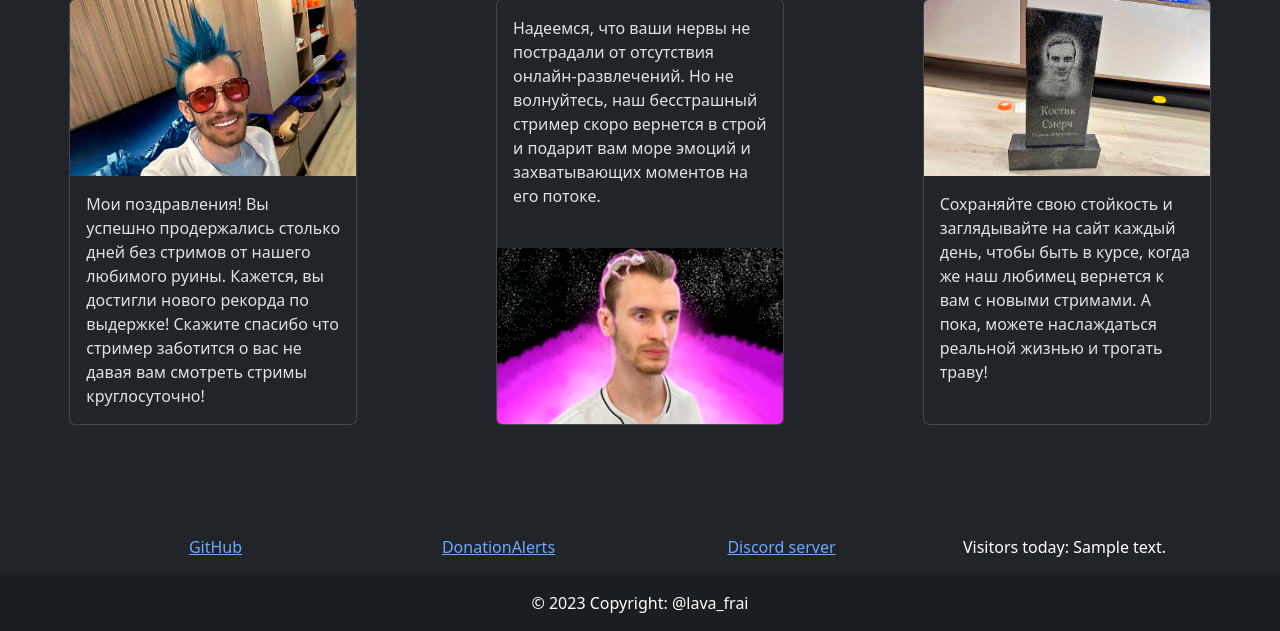
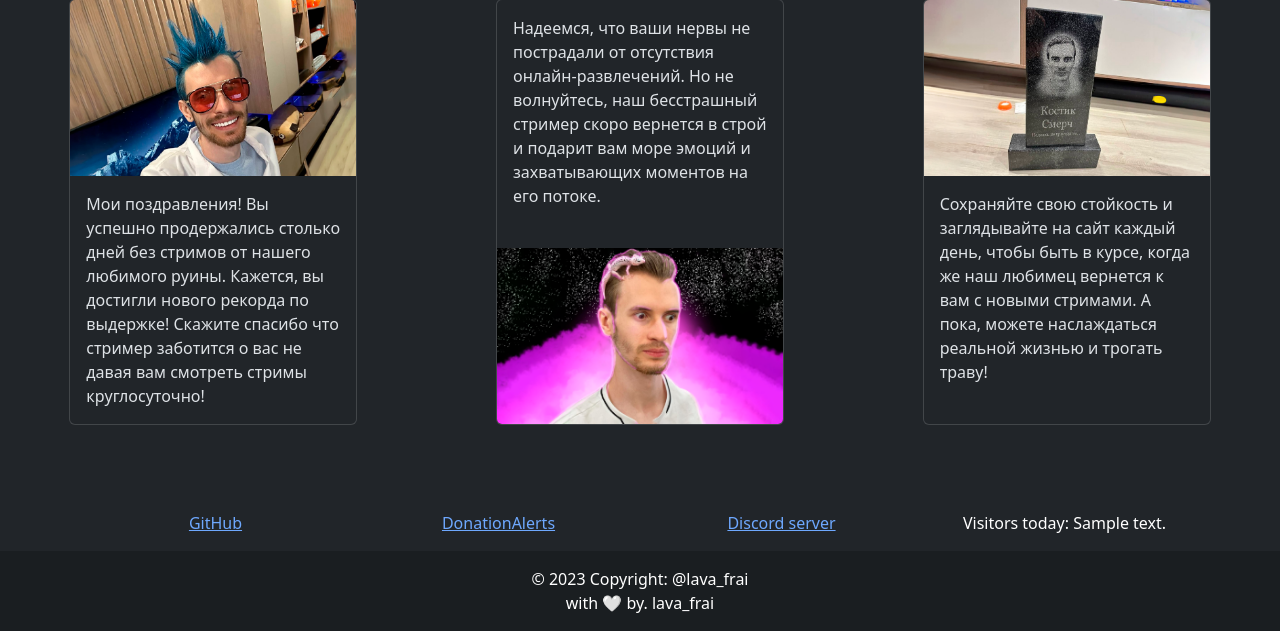
Before and after one commit to lavaFrai/RuinaCounter, a Flask app: template templates/index.html in a window 1280 px wide. Shown: the part 169-800 px from the top of the page. Run offline with Flask 3, Linux system fonts and the light colour scheme; the template is opened without the code that fills it: most values are stand-ins (such as "Sample title", 1, 10 or a date in 2020).

Commit message:
Update index.html

```diff
--- a/templates/index.html
+++ b/templates/index.html
@@ -78,6 +78,8 @@
 
             <div class="text-center p-3" style="background-color: rgba(0, 0, 0, 0.2)">
                 © 2023 Copyright: @lava_frai
+                <br>
+                with 🤍 by. lava_frai
             </div>
         </footer>
     </div>
```
